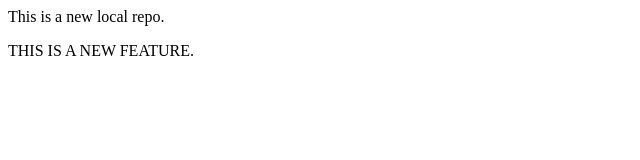
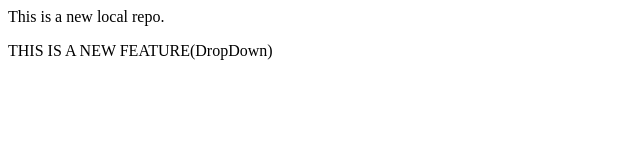
Before and after one commit to Aalisha321/localrepo, a plain HTML site: page index.html in a window 1280 px wide. Shown: the full height of the page, 0-640 px from the left. Drawn offline with Linux system fonts and the light colour scheme.

```diff
--- a/index.html
+++ b/index.html
@@ -1,2 +1,2 @@
 <p> This is a new local repo.</p>
-<p> THIS IS A NEW FEATURE.</p>
+<p> THIS IS A NEW FEATURE(DropDown)</p>
```
